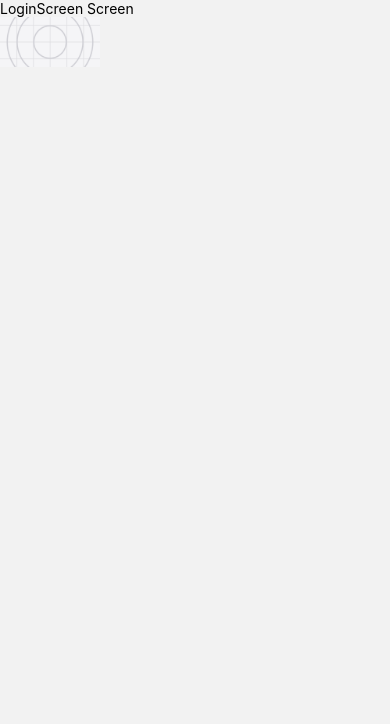
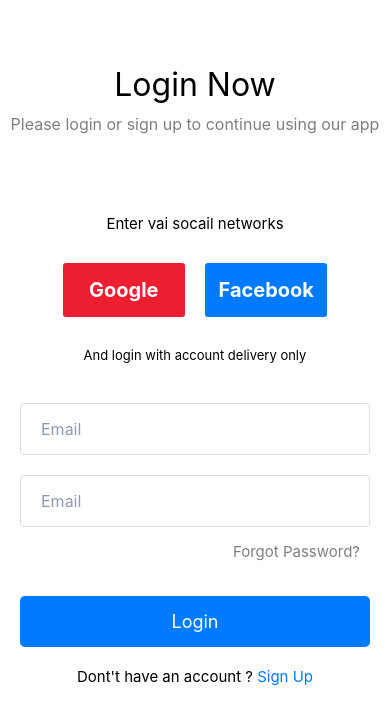
Before and after one commit to roth-dev/food-ingredients, a React Native app: screen /Login in a window 390 px wide. Shown: the top 724 px of the page. Built offline with nearby package versions, Linux system fonts and the light colour scheme; a web font is replaced by a local one.

Commit message:
:boom: mock uo log in screen

```diff
--- a/src/components/container/Container.tsx
+++ b/src/components/container/Container.tsx
@@ -84,7 +84,7 @@
         <Button
           font="light"
           style={styles.backBtn}
-          leftIcon={props.leftIcon || Icons.times}
+          leftIcon={Icons.chevronLeft || props.leftIcon}
           leftIconStyle={[styles.leftIcon, props.leftIconStyle]}
           onPress={props.popToTop ? props.leftButtonPress : () => goBack()}
         />
--- a/src/screens/auth/LoginScreen.tsx
+++ b/src/screens/auth/LoginScreen.tsx
@@ -1,12 +1,51 @@
 import React from 'react'
-import { View, Text, StyleSheet, Image } from 'react-native'
-import assets from '../../assets'
+import { View, Text, StyleSheet, Image, TouchableOpacity } from 'react-native'
+import { Container } from '../../components'
+import { Button, Icons, Input, Label } from '../../components/commons'
+import { Colors, Themes } from '../../styles'
+import { BOTTOM, PADDING } from '../../styles/scale'
+import { FONT_SIZE_15, FONT_SIZE_16, FONT_SIZE_18, FONT_SIZE_20, FONT_SIZE_32 } from '../../styles/Typography'
 
 const styles = StyleSheet.create({
   container: {
-    flex: 1
+    flex: 1,
+    margin: PADDING,
+    backgroundColor: Colors.WHITE,
+  },
+  title: {
+    textAlign: "center",
+    marginVertical: PADDING,
+    fontSize: FONT_SIZE_32
+  },
+  label: {
+    opacity: .5,
+    textAlign: "center",
+    fontSize: FONT_SIZE_16
+  },
+  wrapBtnSocail: {
+    marginTop: BOTTOM * 4,
+    paddingBottom: BOTTOM,
+    justifyContent: 'center',
+    alignItems: "center"
+  },
+  socailBtn: {
+    flex: 1,
+    margin: PADDING
+  },
+  formControl: {
+
+  },
+  input: {
+    marginTop: BOTTOM,
+    margin: PADDING,
+    marginBottom: 0,
+    borderWidth: 1,
+    borderColor: "#ddd",
+  },
+  textInput: {
+    padding: PADDING,
+    fontSize: FONT_SIZE_16
   }
-  //your styles go here!!
 
 })
 
@@ -15,20 +54,100 @@
 }
 
 const LoginScreen: React.FC<LoginScreenProps> = (props) => {
-  const renderImage = () => {
+  const renderBtnSocail = () => {
     return (
-      <Image
-        source={assets.WELCOME}
-        style={{ width: 100, height: 50 }} />
+      <View style={styles.wrapBtnSocail}>
+        <Label style={{
+          marginBottom: BOTTOM,
+          fontSize: FONT_SIZE_15
+        }}>Enter vai socail networks</Label>
+        <View style={[Themes.ROW]}>
+          <Button
+            style={styles.socailBtn}
+            bold
+            textStyle={{ padding: PADDING, fontSize: FONT_SIZE_20 }}
+            title="Google" />
+          <Button
+            bold
+            style={[styles.socailBtn, { backgroundColor: Colors.BLUE }]}
+            textStyle={{ padding: PADDING, fontSize: FONT_SIZE_20 }}
+            title="Facebook" />
+        </View>
+      </View>
+    )
+  }
+  const renderInput = () => {
+    return (
+      <View style={styles.formControl}>
+        <Label style={{ textAlign: "center", marginBottom: BOTTOM }}>And login with account delivery only</Label>
+        <Input
+          style={styles.input}
+          textStyle={styles.textInput}
+          placeholder="Email"
+        />
+        <Input
+          style={styles.input}
+          textStyle={styles.textInput}
+          placeholder="Email"
+        />
+        <Button
+          style={{
+            margin: PADDING,
+            alignSelf: "flex-end",
+            backgroundColor: Colors.WHITE,
+          }}
+          textStyle={{
+            color: "#000",
+            opacity: 0.5,
+            fontSize: FONT_SIZE_15
+          }}
+          title="Forgot Password?" />
+      </View>
+    )
+  }
+  const renderButton = () => {
+    return (
+      <View style={{ margin: PADDING, marginTop: BOTTOM }}>
+        <Button
+          title="Login"
+          style={{
+            borderRadius: 5,
+            backgroundColor: Colors.BLUE
+          }}
+          textStyle={{
+            flex: 1,
+            textAlign: "center",
+            fontSize: FONT_SIZE_18,
+            padding: PADDING
+          }}
+        />
+        <TouchableOpacity
+          style={{
+            marginTop: BOTTOM,
+            alignItems: "center"
+          }}
+        >
+          <Label style={{
+            fontSize: FONT_SIZE_15
+          }}>Dont't have an account ? <Label style={{
+            fontSize: FONT_SIZE_15,
+            color: Colors.BLUE
+          }}>Sign Up</Label></Label>
+        </TouchableOpacity>
+      </View>
+
     )
   }
   return (
-    <View >
-      <Text>LoginScreen Screen</Text>
-      <Image
-        source={require("../../../assets/icon.png")}
-        style={{ width: 100, height: 50 }} />
-    </View>
+    <Container
+      isInput
+      style={styles.container}>
+      <Label style={styles.title}>Login Now</Label>
+      <Label style={styles.label}>Please login or sign up to continue using our app</Label>
+      {renderBtnSocail()}
+      {renderInput()}
+      {renderButton()}
+    </Container>
   );
 }
 export default LoginScreen
--- a/src/screens/auth/WelcomeScreen.tsx
+++ b/src/screens/auth/WelcomeScreen.tsx
@@ -5,9 +5,9 @@
 import { Button, Label } from '../../components/commons';
 import { navigate } from '../../navigation/navigation';
 import { Colors } from '../../styles';
-import { BOTTOM, HEADER, PADDING } from '../../styles/scale';
+import { BOTTOM, HEADER, PADDING, WTDP } from '../../styles/scale';
 import { FONT_SIZE_16, FONT_SIZE_18, FONT_SIZE_32 } from '../../styles/Typography';
-
+const IMAGE_WIDTH = WTDP(70, 600)
 const styles = StyleSheet.create({
   container: {
     flex: 1,
@@ -26,8 +26,13 @@
     marginVertical: PADDING,
     fontSize: FONT_SIZE_16
   },
+  img: {
+    width: IMAGE_WIDTH,
+    height: IMAGE_WIDTH,
+    resizeMode: "contain"
+  },
   btnContainer: {
-    flex: 1,
+    flex: 0.5,
     alignItems: "center",
     justifyContent: "center"
   },
@@ -52,6 +57,7 @@
   const renderImage = () => {
     return (
       <Image
+        style={styles.img}
         source={assets.WELCOME}
       />
     )
```
